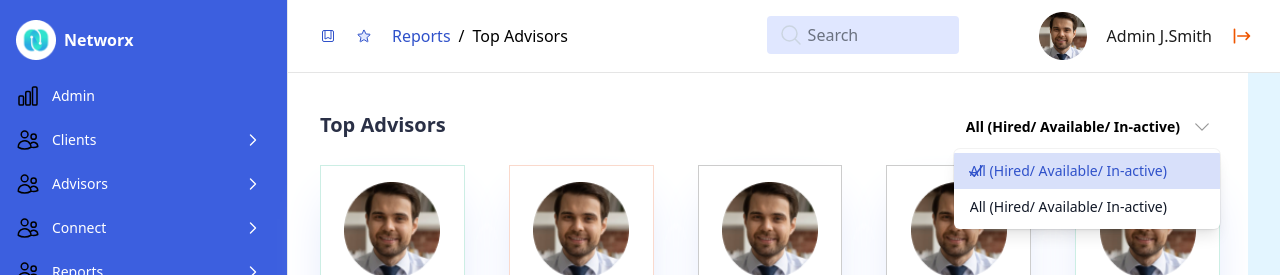
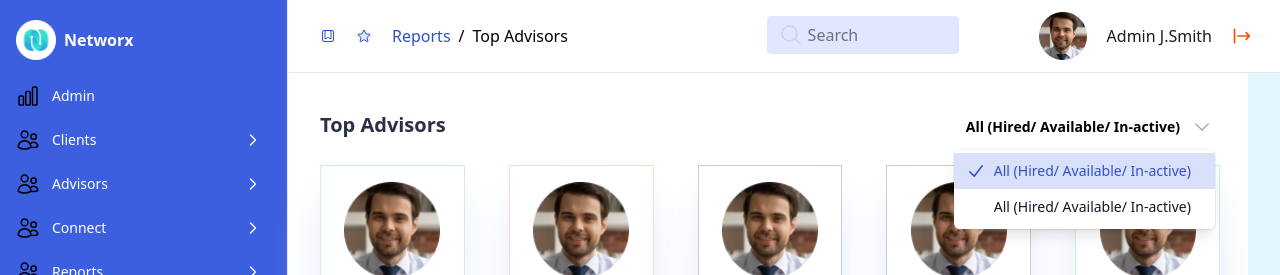
Before and after one commit to mustaqeemtariq/financial-service, a React (Create React App) app: page /reports in a window 1280 px wide. Both pictures are taken after a click on the button "All (Hired/ Available/ In-active)". Shown: the top 275 px of the page. Built offline with nearby package versions, Linux system fonts and the light colour scheme.

Commit message:
add filter component

```diff
--- a/src/components/inputs/filter.tsx
+++ b/src/components/inputs/filter.tsx
@@ -2,7 +2,6 @@
 import { Listbox, Transition } from '@headlessui/react'
 import { CheckIcon } from '@heroicons/react/20/solid'
 import { ChevronDownIcon } from '@heroicons/react/24/outline'
-
 interface FilterProps {
 	options: { name: string }[]
 }
@@ -24,12 +23,12 @@
 						leave="transition ease-in duration-100"
 						leaveFrom="opacity-100"
 						leaveTo="opacity-0">
-						<Listbox.Options className="absolute mt-1 max-h-60 w-full overflow-auto rounded-md bg-white py-1 text-base shadow-lg ring-1 ring-black ring-opacity-5 focus:outline-none sm:text-sm">
+						<Listbox.Options className="absolute mt-1 max-h-60 w-fit overflow-auto rounded-md bg-white py-1 text-base shadow-lg ring-1 ring-black ring-opacity-5 focus:outline-none sm:text-sm">
 							{options.map((option, optionIdx) => (
 								<Listbox.Option
 									key={optionIdx}
 									className={({ active }) =>
-										`relative cursor-default select-none py-2 px-4 text-sm ${
+										`relative cursor-default select-none py-2 pl-10 pr-6 text-sm ${
 											active ? 'bg-pagination text-active' : 'text-gray-900'
 										}`
 									}
```
